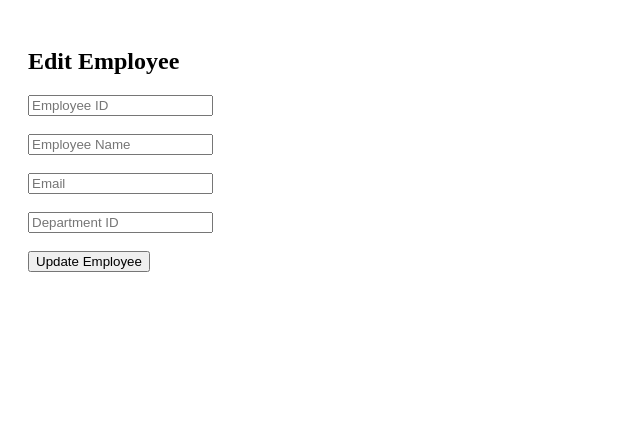
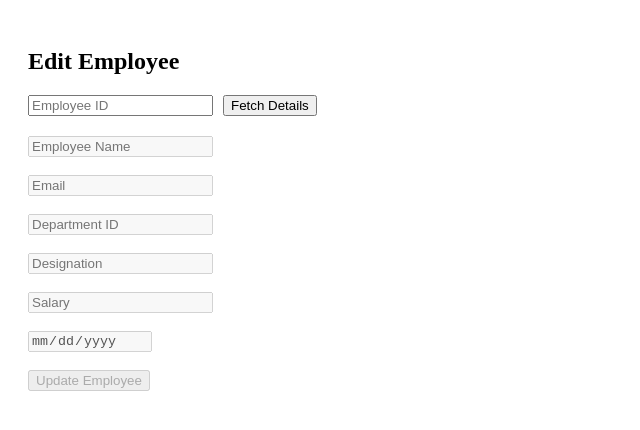
Before and after one commit to NishikaJain-code/employee-management-system, a React (Create React App) app in the folder frontend/: page /edit-employee in a window 1280 px wide. Shown: the top 430 px of the page, without its empty margins (0-640 px from the left). Built offline with nearby package versions, Linux system fonts and the light colour scheme.

Commit message:
Add LoginApp backend and frontend

```diff
--- a/frontend/src/components/Navbar.js
+++ b/frontend/src/components/Navbar.js
@@ -7,7 +7,14 @@ function Navbar() {
   const location = useLocation();
   const [unreadCount, setUnreadCount] = useState(0);
 
-  const user = JSON.parse(localStorage.getItem("user") || "{}");
+  let userObj = {};
+  try {
+    const storedUser = localStorage.getItem("user");
+    if (storedUser && storedUser !== "undefined") {
+      userObj = JSON.parse(storedUser);
+    }
+  } catch(e) {}
+  const user = userObj;
   const token = localStorage.getItem("token");
 
   useEffect(() => {
--- a/frontend/src/pages/Dashboard.js
+++ b/frontend/src/pages/Dashboard.js
@@ -14,7 +14,7 @@ function Dashboard() {
     try {
       setLoading(true);
       const res = await api.get("/api/reports/summary");
-      setStats(res.data);
+      setStats(res.data.data || res.data);
     } catch (err) {
       setError("Failed to load dashboard. Please ensure you are logged in.");
       console.error(err);
--- a/frontend/src/pages/DepartmentMaster.js
+++ b/frontend/src/pages/DepartmentMaster.js
@@ -1,8 +1,7 @@
 import { useEffect, useState } from "react";
-import axios from "axios";
+import api from "../utils/api";
 
 function DepartmentMaster() {
-
   const [departments, setDepartments] = useState([]);
   const [name, setName] = useState("");
 
@@ -11,80 +10,49 @@ function DepartmentMaster() {
   }, []);
 
   const getDepartments = async () => {
-
     try {
-
-      const res = await axios.get(
-        "http://localhost:5000/api/employee/departments"
-      );
-
+      const res = await api.get("/api/departments");
       setDepartments(res.data);
-
     } catch (err) {
-
       console.log(err);
-
     }
-
   };
 
   const addDepartment = async () => {
-
     try {
-
-      await axios.post(
-        "http://localhost:5000/api/employee/departments",
-        { name }
-      );
-
+      await api.post("/api/departments", { department_name: name });
       alert("Department Added");
-
       setName("");
-
       getDepartments();
-
     } catch (err) {
-
       console.log(err);
-
       console.log(err.response);
-
       alert(
         err.response?.data?.message ||
         err.message ||
         "Error Adding Department"
       );
-
     }
-
   };
 
   return (
     <div style={{ padding: "20px" }}>
-
       <h2>Department Master</h2>
-
       <input
         type="text"
         placeholder="Department Name"
         value={name}
         onChange={(e) => setName(e.target.value)}
       />
-
       <button onClick={addDepartment}>
         Add Department
       </button>
-
       <hr />
-
       {departments.map((dept) => (
-
         <p key={dept.id}>
           {dept.id} - {dept.department_name || dept.name}
         </p>
-
       ))}
-
     </div>
   );
 }
--- a/frontend/src/pages/EditEmployee.js
+++ b/frontend/src/pages/EditEmployee.js
@@ -1,59 +1,90 @@
-import { useState } from "react";
-import axios from "axios";
+import { useState, useEffect } from "react";
+import api from "../utils/api";
 
 function EditEmployee() {
-
   const [id, setId] = useState("");
   const [name, setName] = useState("");
   const [email, setEmail] = useState("");
   const [departmentId, setDepartmentId] = useState("");
+  const [designation, setDesignation] = useState("");
+  const [salary, setSalary] = useState("");
+  const [joiningDate, setJoiningDate] = useState("");
+
+  const [currentUserRole, setCurrentUserRole] = useState("employee");
+
+  useEffect(() => {
+    try {
+      const user = JSON.parse(localStorage.getItem("user") || "{}");
+      if (user && user.role) {
+        setCurrentUserRole(user.role);
+      }
+    } catch (e) {}
+  }, []);
+
+  const fetchEmployee = async () => {
+    if (!id) return;
+    try {
+      const res = await api.get(`/api/employees/${id}`);
+      const emp = res.data;
+      if (emp) {
+        setName(emp.name || "");
+        setEmail(emp.email || "");
+        setDepartmentId(emp.department_id || "");
+        setDesignation(emp.designation || "");
+        setSalary(emp.salary || "");
+        if (emp.joining_date || emp.created_at) {
+          setJoiningDate(new Date(emp.joining_date || emp.created_at).toISOString().split('T')[0]);
+        }
+      }
+    } catch (err) {
+      console.log("Error fetching employee:", err);
+      alert("Employee not found");
+    }
+  };
 
   const updateEmployee = async () => {
-
     try {
-
-      await axios.put(
-        `http://localhost:5000/api/employee/employees/${id}`,
-        {
+      const payload = {
         name,
         email,
-          department_id: departmentId,
+        department_id: departmentId ? parseInt(departmentId) : null,
+        designation,
+        salary: salary ? parseFloat(salary) : null,
+        joining_date: joiningDate || null
+      };
+
+      await api.put(`/api/employees/${id}`, payload);
+
+      alert("Employee Updated Successfully");
+    } catch (err) {
+      console.log(err);
+      alert("Error Updating Employee");
     }
-      );
+  };
 
-      alert("Employee Updated");
-
-    } catch (err) {
-
-      console.log(err);
-
-      alert("Error Updating Employee");
-
-    }
-
-  };
+  const isEmployee = currentUserRole === "employee";
 
   return (
     <div style={{ padding: "20px" }}>
-
       <h2>Edit Employee</h2>
 
+      <div style={{ display: "flex", gap: "10px", marginBottom: "20px" }}>
         <input
           type="number"
           placeholder="Employee ID"
           value={id}
           onChange={(e) => setId(e.target.value)}
         />
-
-      <br /><br />
+        <button onClick={fetchEmployee}>Fetch Details</button>
+      </div>
 
       <input
         type="text"
         placeholder="Employee Name"
         value={name}
         onChange={(e) => setName(e.target.value)}
+        disabled={isEmployee}
       />
-
       <br /><br />
 
       <input
@@ -61,8 +92,8 @@ function EditEmployee() {
         placeholder="Email"
         value={email}
         onChange={(e) => setEmail(e.target.value)}
+        disabled={isEmployee}
       />
-
       <br /><br />
 
       <input
@@ -70,14 +101,40 @@ function EditEmployee() {
         placeholder="Department ID"
         value={departmentId}
         onChange={(e) => setDepartmentId(e.target.value)}
+        disabled={isEmployee}
       />
-
       <br /><br />
 
-      <button onClick={updateEmployee}>
+      <input
+        type="text"
+        placeholder="Designation"
+        value={designation}
+        onChange={(e) => setDesignation(e.target.value)}
+        disabled={isEmployee}
+      />
+      <br /><br />
+
+      <input
+        type="number"
+        placeholder="Salary"
+        value={salary}
+        onChange={(e) => setSalary(e.target.value)}
+        disabled={isEmployee}
+      />
+      <br /><br />
+
+      <input
+        type="date"
+        placeholder="Joining Date"
+        value={joiningDate}
+        onChange={(e) => setJoiningDate(e.target.value)}
+        disabled={isEmployee}
+      />
+      <br /><br />
+
+      <button onClick={updateEmployee} disabled={isEmployee}>
         Update Employee
       </button>
-
     </div>
   );
 }
--- a/frontend/src/pages/EmployeeList.js
+++ b/frontend/src/pages/EmployeeList.js
@@ -1,5 +1,5 @@
 import { useEffect, useState } from "react";
-import axios from "axios";
+import api from "../utils/api";
 
 function EmployeeList() {
 
@@ -10,56 +10,48 @@ function EmployeeList() {
   }, []);
 
   const fetchEmployees = async () => {
-
     try {
-
-      const res = await axios.get(
-        "http://localhost:5000/api/employee/employees"
-      );
-
-      setEmployees(res.data);
-
+      const res = await api.get("/api/employees");
+      setEmployees(res.data || []);
     } catch (err) {
-
       console.log(err);
-
     }
-
   };
 
   return (
     <div style={{ padding: "20px" }}>
-
       <h2>Employee List</h2>
-
       <table border="1" cellPadding="10">
-
         <thead>
           <tr>
             <th>ID</th>
             <th>Name</th>
             <th>Email</th>
             <th>Department</th>
-
+            <th>Designation</th>
+            <th>Salary</th>
+            <th>Joining Date</th>
+            <th>Skills</th>
+            <th>Actions</th>
           </tr>
         </thead>
-
         <tbody>
-
           {employees.map((emp) => (
-
             <tr key={emp.id}>
-              <td>{emp.id}</td>
+              <td>{emp.user_id}</td>
               <td>{emp.name}</td>
               <td>{emp.email}</td>
-              <td>{emp.department}</td>
-
+              <td>{emp.department_name}</td>
+              <td>{emp.designation || "-"}</td>
+              <td>{emp.salary ? `$${emp.salary}` : "-"}</td>
+              <td>{emp.joining_date ? new Date(emp.joining_date).toLocaleDateString() : "-"}</td>
+              <td>{emp.skills ? emp.skills.map(s => s.skill_name).join(", ") : "-"}</td>
+              <td>
+                <button onClick={() => window.location.href = '/edit-employee'}>Edit</button>
+              </td>
             </tr>
-
           ))}
-
         </tbody>
-
       </table>
 
     </div>
--- a/frontend/src/pages/Login.js
+++ b/frontend/src/pages/Login.js
@@ -33,8 +33,11 @@ function Login() {
         formData
       );
 
-      localStorage.setItem("token", res.data.token);
-      localStorage.setItem("user", JSON.stringify(res.data.user));
+      const token = res.data.data?.token || res.data.token;
+      const user = res.data.data?.user || res.data.user;
+
+      localStorage.setItem("token", token);
+      localStorage.setItem("user", JSON.stringify(user));
 
       navigate("/dashboard");
     } catch (err) {
--- a/frontend/src/pages/SkillsMaster.js
+++ b/frontend/src/pages/SkillsMaster.js
@@ -1,5 +1,5 @@
 import { useEffect, useState } from "react";
-import axios from "axios";
+import api from "../utils/api";
 
 function SkillsMaster() {
 
@@ -14,9 +14,7 @@ function SkillsMaster() {
 
     try {
 
-      const res = await axios.get(
-        "http://localhost:5000/api/employee/skills"
-      );
+      const res = await api.get("/api/skills");
 
       setSkills(res.data);
 
@@ -32,10 +30,7 @@ function SkillsMaster() {
 
     try {
 
-      await axios.post(
-        "http://localhost:5000/api/employee/skills",
-        { name }
-      );
+      await api.post("/api/skills", { skill_name: name });
 
       alert("Skill Added");
 
@@ -46,6 +41,12 @@ function SkillsMaster() {
     } catch (err) {
 
       console.log(err);
+      console.log(err.response);
+      alert(
+        err.response?.data?.message ||
+        err.message ||
+        "Error Adding Skill"
+      );
 
     }
 
@@ -72,7 +73,7 @@ function SkillsMaster() {
       {skills.map((skill) => (
 
         <p key={skill.id}>
-          {skill.id} - {skill.name}
+          {skill.id} - {skill.skill_name || skill.name}
         </p>
 
       ))}
```
Also changed, not shown: 2 other files (tests, documents, lock files or other folders). Lines whose indentation alone changed are shown as unchanged.
